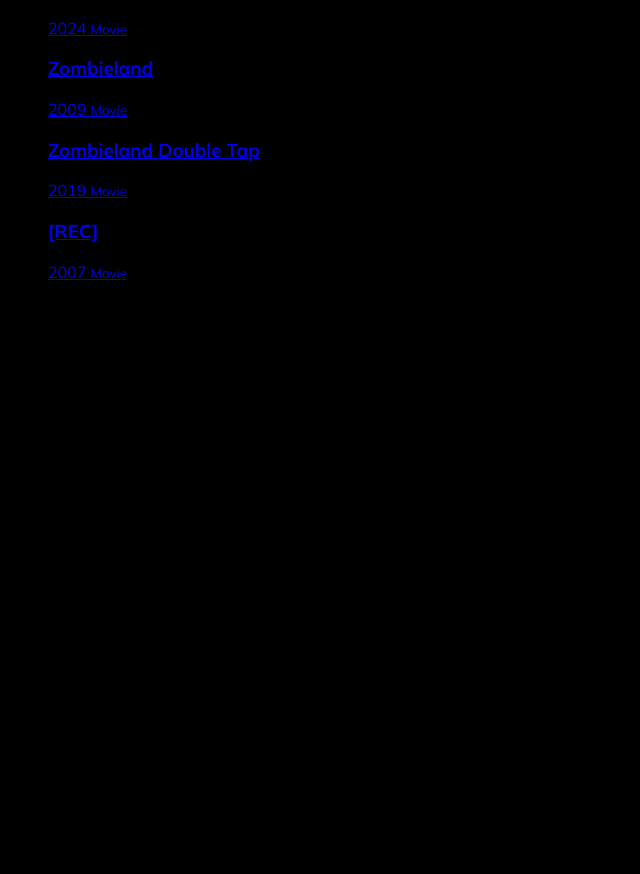
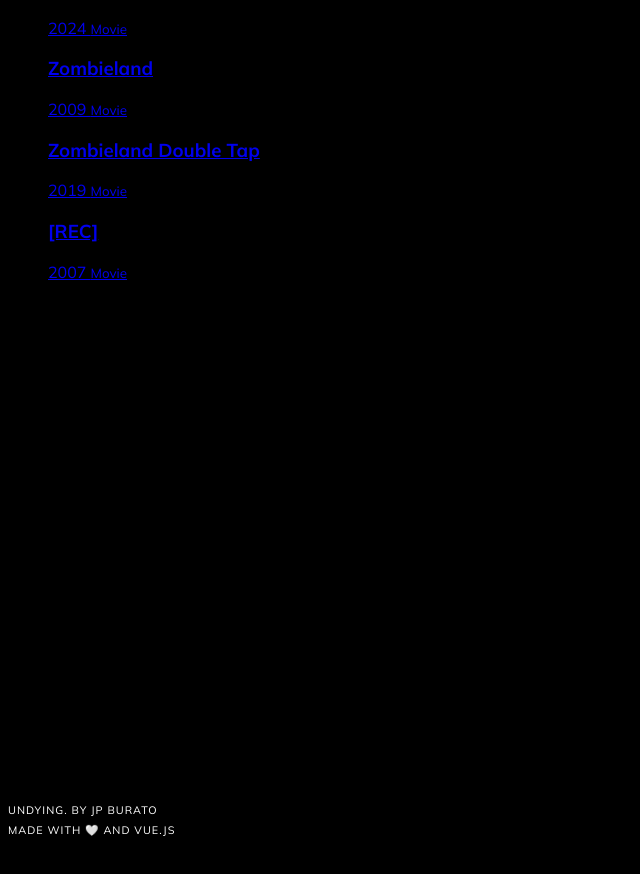
Before and after one commit to jpneey/undying, a Vue app: page /directory in a window 1280 px wide. Shown: the part 3450-4324 px from the top of the page, without its empty margins (0-640 px from the left). Built offline with nearby package versions, Linux system fonts and the light colour scheme.

Commit message:
Added footer

```diff
--- a/src/assets/main.css
+++ b/src/assets/main.css
@@ -381,13 +381,25 @@
 .page-wrap {
   animation: scale-in-center 0.5s cubic-bezier(0.250, 0.460, 0.450, 0.940) both;
   animation-delay: 1s;
+  opacity: 0;
+  padding-top: 10px;
 }
 
 @keyframes scale-in-center {
   0% {
+    padding-top: 10px;
     opacity: 0;
   }
   100% {
+    padding-top: 0px;
     opacity: 1;
   }
 }
+
+.footer-wrap {
+  position: relative;
+}
+
+.maybe-rounded {
+  border-radius: 8px;
+}
--- a/src/components/Carousel.vue
+++ b/src/components/Carousel.vue
@@ -50,7 +50,7 @@
 
       class="w-100 position-relative px-4 overflow-visible"
     >
-      <swiper-slide v-for="media in data" class="position-relative overflow-hidden d-flex align-items-end flex-wrap" @click="setupPreview( media, previewing )">
+      <swiper-slide v-for="media in data" class="position-relative maybe-rounded overflow-hidden d-flex align-items-end flex-wrap" @click="setupPreview( media, previewing )">
           <div class="image position-absolute top-50 start-50 w-100 h-100" :style="{ backgroundImage: 'url(./poster/' + media.poster + ')' }"></div>
           <div class="content p-4 position-relative w-100 text-white">
             <h5 class="title pt-4">{{ media.title }}</h5>
--- /dev/null
+++ b/src/components/Eyes.vue
@@ -0,0 +1,21 @@
+<script setup>
+    import Circle from './Circle.vue';
+</script>
+
+<template>
+    <div class="latest bg-black text-light position-relative overflow-hidden footer">
+        <div class="position-absolute top-50 start-50 circle-wrap" style="--i: 1;"><Circle></Circle></div>
+        <div class="position-absolute top-50 start-50 circle-wrap" style="--i: 1.4;"><Circle></Circle></div>
+        <div class="position-absolute top-50 start-50 circle-wrap" style="--i: 1.8;"><Circle></Circle></div>
+        <div class="position-absolute top-50 start-50 circle-wrap" style="--i: 2.3;"><Circle></Circle></div>
+        <div class="position-absolute top-50 start-50 circle-wrap" style="--i: 2.8;"><Circle></Circle></div>
+        <div class="position-absolute top-50 start-50 circle-wrap" style="--i: 3.4;"><Circle></Circle></div>
+        <div class="position-absolute top-50 start-50 circle-wrap" style="--i: 4.1;"><Circle></Circle></div>
+        <div class="position-absolute top-50 start-50 circle-wrap" style="--i: 5;"><Circle></Circle></div>
+        <div class="position-absolute top-50 start-50 circle-wrap" style="--i: 6.2;"><Circle></Circle></div>
+        <div class="position-absolute top-50 start-50 circle-wrap" style="--i: 7.3;"><Circle></Circle></div>
+        <div class="position-absolute top-50 start-50 circle-wrap" style="--i: 8.5;"><Circle></Circle></div>
+        <div class="position-absolute top-50 start-50 circle-wrap" style="--i: 9.8;"><Circle></Circle></div>
+        <div class="position-absolute top-50 start-50 circle-wrap" style="--i: 12;"><Circle></Circle></div>
+    </div>
+</template>
--- a/src/components/Footer.vue
+++ b/src/components/Footer.vue
@@ -3,23 +3,20 @@
 </script>
 
 <template>
-    <div class="latest bg-black text-light position-relative overflow-hidden footer">
-
-        <div class="position-absolute top-50 start-50 circle-wrap" style="--i: 1;"><Circle></Circle></div>
-        <div class="position-absolute top-50 start-50 circle-wrap" style="--i: 1.4;"><Circle></Circle></div>
-        <div class="position-absolute top-50 start-50 circle-wrap" style="--i: 1.8;"><Circle></Circle></div>
-        <div class="position-absolute top-50 start-50 circle-wrap" style="--i: 2.3;"><Circle></Circle></div>
-        <div class="position-absolute top-50 start-50 circle-wrap" style="--i: 2.8;"><Circle></Circle></div>
-        <div class="position-absolute top-50 start-50 circle-wrap" style="--i: 3.4;"><Circle></Circle></div>
-        <div class="position-absolute top-50 start-50 circle-wrap" style="--i: 4.1;"><Circle></Circle></div>
-        <div class="position-absolute top-50 start-50 circle-wrap" style="--i: 5;"><Circle></Circle></div>
-        <div class="position-absolute top-50 start-50 circle-wrap" style="--i: 6.2;"><Circle></Circle></div>
-        <div class="position-absolute top-50 start-50 circle-wrap" style="--i: 7.3;"><Circle></Circle></div>
-        <div class="position-absolute top-50 start-50 circle-wrap" style="--i: 8.5;"><Circle></Circle></div>
-        <div class="position-absolute top-50 start-50 circle-wrap" style="--i: 9.8;"><Circle></Circle></div>
-        <div class="position-absolute top-50 start-50 circle-wrap" style="--i: 12;"><Circle></Circle></div>
-
-
-
+    <div class="bg-black text-light border-top border-dark position-relative overflow-hidden p-4">
+        <div class="footer-wrap maybe-rounded bg-dark opacity-75 p-3 px-4 px-md-5 position-relative overflow-hidden">
+            <div class="position-absolute top-0 end-0 circle-wrap" style="--i: 1;"><Circle></Circle></div>
+            <div class="position-absolute top-0 end-0 circle-wrap" style="--i: 1.4;"><Circle></Circle></div>
+            <div class="position-relative">
+                <div class="row">
+                    <div class="col col-7 col-md-4 mb-2 mb-md-0">
+                        <span class="subtitle"><small>Undying. by JP Burato</small></span>
+                    </div>
+                    <div class="col col-7 col-md-4 text-md-center">
+                        <span class="subtitle"><small>Made with 🤍 and Vue.js</small></span>
+                    </div>
+                </div>
+            </div>
+        </div>
     </div>
 </template>
--- a/src/components/Latest.vue
+++ b/src/components/Latest.vue
@@ -17,11 +17,11 @@
         <div class="col col-12 col-md-6" :class="index % 2 != 0 ? '' : 'offset-md-1'">
           <div class="row">
             <div class="col-12 col-md-6">
-              <div class="bg poster-tall bg-dark" :style="{ backgroundImage: 'url(./gallery/' + item.posters[0] + ')' }"></div>
+              <div class="bg poster-tall bg-dark maybe-rounded" :style="{ backgroundImage: 'url(./gallery/' + item.posters[0] + ')' }"></div>
             </div>
             <div class="col-12 col-md-6 d-flex flex-wrap">
-              <div class="bg poster-small bg-dark w-100" :style="{ backgroundImage: 'url(./gallery/' + item.posters[1] + ')' }"></div>
-              <div class="bg poster-small bg-dark w-100 mt-auto" :style="{ backgroundImage: 'url(./gallery/' + item.posters[2] + ')' }"></div>
+              <div class="bg poster-small maybe-rounded bg-dark w-100" :style="{ backgroundImage: 'url(./gallery/' + item.posters[1] + ')' }"></div>
+              <div class="bg poster-small maybe-rounded bg-dark w-100 mt-auto" :style="{ backgroundImage: 'url(./gallery/' + item.posters[2] + ')' }"></div>
             </div>
           </div>
           <RouterLink :to="'/' + item.slug" class="button d-md-none">Inspect</RouterLink>
--- a/src/components/Preview.vue
+++ b/src/components/Preview.vue
@@ -6,11 +6,11 @@
 </script>
 
 <template>
-    <div class="preview position-fixed bottom-0 start-0 w-100 text-white">
+    <div class="preview position-fixed bottom-0 start-0 w-100 text-white maybe-rounded">
         <div class="container py-4 py-md-5 px-4">
             <div class="row py-md-5 align-items-center">
                 <div class="col col-12 col-md-5 mb-4 mb-md-0">
-                    <div class="poster" :style="{ backgroundImage: 'url(./poster/' + props.dat.poster + ')' }"></div>
+                    <div class="poster maybe-rounded" :style="{ backgroundImage: 'url(./poster/' + props.dat.poster + ')' }"></div>
                 </div>
                 <div class="col col-12 col-md-7">
                     <div class="ps-md-4">
--- a/src/views/Directory.vue
+++ b/src/views/Directory.vue
@@ -3,6 +3,8 @@
   import data from '@/assets/dat.movies.json';
   import { ref, onMounted } from 'vue';
   import { RouterLink } from 'vue-router';
+
+  import Eyes from '@/components/Eyes.vue';
 
   const a2z = () => {
     return data.sort( function( a, b) {
@@ -60,7 +62,8 @@
 </script>
 
 <template>
-  <div class="page-wrap page directory d-block bg-black text-white h-100">
+  <div class="page-wrap">
+    <div class="page directory d-block bg-black text-white h-100">
       <div class="container position-relative">
         <div class="row">
           <div class="col col-12">
@@ -83,4 +86,6 @@
         </div>
       </div>
     </div>
+    <Eyes></Eyes>
+  </div>
 </template>
--- a/src/views/Sauce.vue
+++ b/src/views/Sauce.vue
@@ -61,7 +61,7 @@
         <div class="row">
           <div class="col col-12">
             <div class="text-center text-md-start">
-              <div class="bg w-100 poster-offset position-relative h-100" :style="{ backgroundImage: 'url(./poster/' + sauce.poster + ')' }">
+              <div class="bg w-100 poster-offset position-relative h-100 maybe-rounded" :style="{ backgroundImage: 'url(./poster/' + sauce.poster + ')' }">
                 <div class="content position-absolute bottom-0 start-0 w-100">
                   <div class="container">
                     <div class="row">
@@ -98,9 +98,9 @@
             <swiper
               :slidesPerView="'auto'"
               :spaceBetween="25"
-              class="w-100 position-relative overflow-hidden"
+              class="w-100 position-relative overflow-hidden maybe-rounded"
             >
-              <swiper-slide v-for="image in content.gallery" class="w-auto position-relative sauce-gallery-item">
+              <swiper-slide v-for="image in content.gallery" class="w-auto maybe-rounded overflow-hidden position-relative sauce-gallery-item">
                 <img :src=" './gallery/' + image " alt="gallery-image">
               </swiper-slide>
             </swiper>
```
Lines whose indentation alone changed are shown as unchanged.
